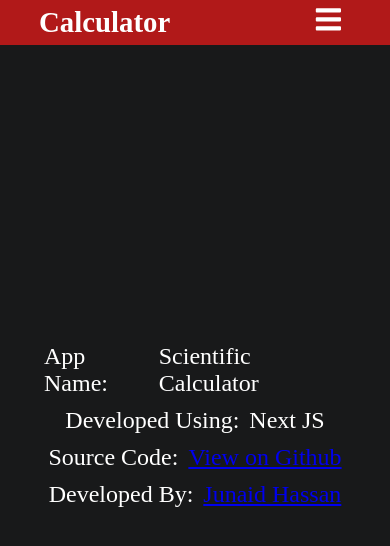
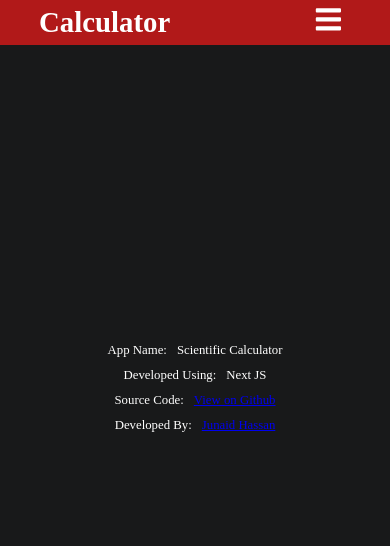
Before and after one commit to Junaidhassan99/next-calculator, a Next.js app: page /about in a window 390 px wide. Shown: the top 546 px of the page. Built offline with nearby package versions, Linux system fonts and the light colour scheme.

Commit message:
Update about-screen.css

```diff
--- a/styles/about-screen.css
+++ b/styles/about-screen.css
@@ -19,3 +19,10 @@
 .about-item-spacer {
   width: 10px;
 }
+
+/* screen <500 */
+@media only screen and (max-width: 500px) {
+  .about-text-item {
+    font-size: 0.8rem;
+  }
+}
```
